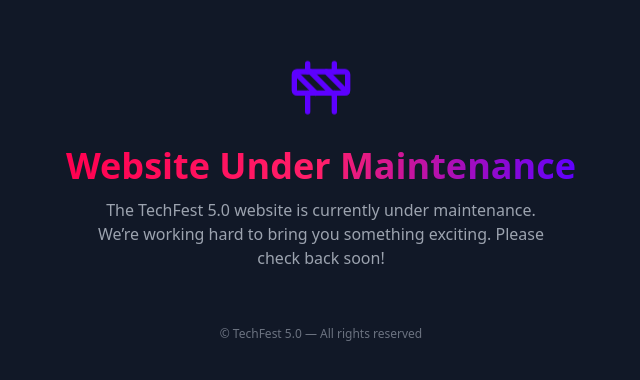
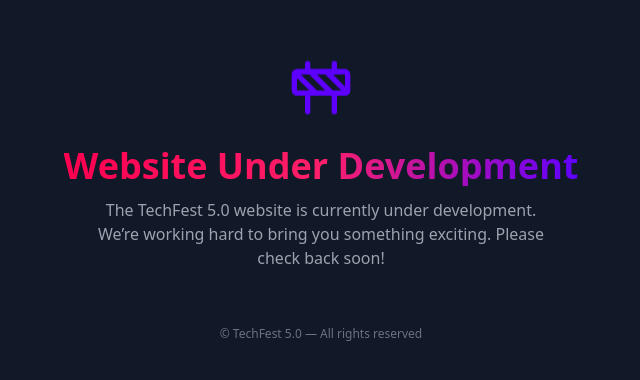
Before and after one commit to 08-anujdixit/my-techfest, a React (Vite) app: page / in a window 1280 px wide. Shown: the part 200-580 px from the top of the page, without its empty margins (319-959 px from the left). Built offline with nearby package versions, Linux system fonts and the light colour scheme; no server answers.

Commit message:
Enable maintenance mode (JSX)

```diff
--- a/src/pages/UnderDevelopment.jsx
+++ b/src/pages/UnderDevelopment.jsx
@@ -13,12 +13,12 @@
 
       {/* Heading */}
       <h1 className="text-3xl md:text-4xl font-bold text-grad mb-3">
-        Website Under Maintenance
+        Website Under Development
       </h1>
 
       {/* Message */}
       <p className="text-gray-400 max-w-md mb-6">
-        The TechFest 5.0 website is currently under maintenance.
+        The TechFest 5.0 website is currently under development.
         We’re working hard to bring you something exciting. Please check back soon!
       </p>
 
```
